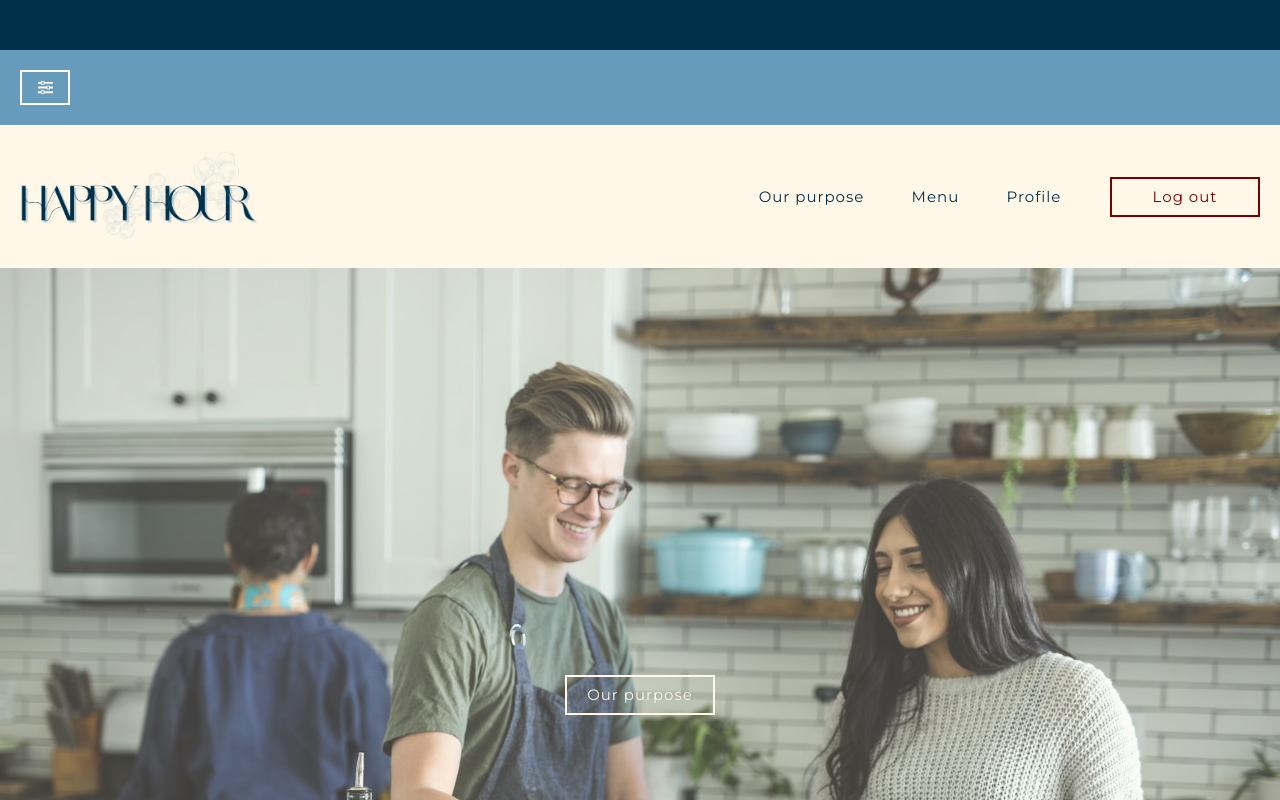
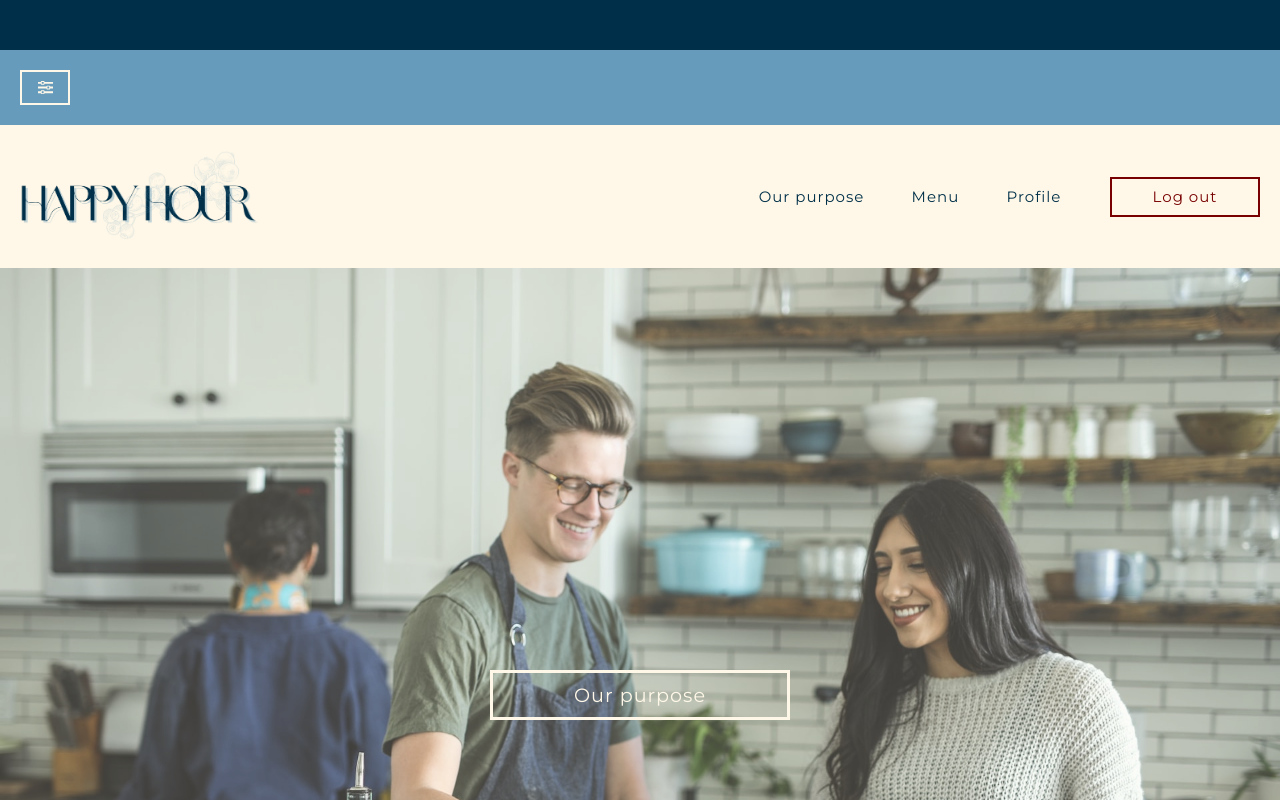
Before and after one commit to Emma-Shaw/final-project, a React (Create React App) app in the folder client/: page /home in a window 1280 px wide. Shown: the top 800 px of the page. Built offline with nearby package versions, Linux system fonts and the light colour scheme.

Commit message:
Styling updates

```diff
--- a/client/src/components/Homepage.js
+++ b/client/src/components/Homepage.js
@@ -39,13 +39,16 @@ const PurposeBtn = styled.button`
     position: absolute;
     background: none;
     color: var(--color-calm-beige);
-    border: 2px solid var(--color-calm-beige);
+    border: 3px solid var(--color-calm-beige);
+    width: 300px;
+    height: 50px;
+    font-size: larger;
 
     &:hover {
-        background: none;
+        background: var(--color-calm-beige);
         cursor: pointer;
-        color: var(--color-chill-blue);
-        border: 2px solid var(--color-chill-blue);
+        color: var(--color-cool-navy);
+        border: 3px solid var(--color-calm-beige);
     }
 `;
 
```
